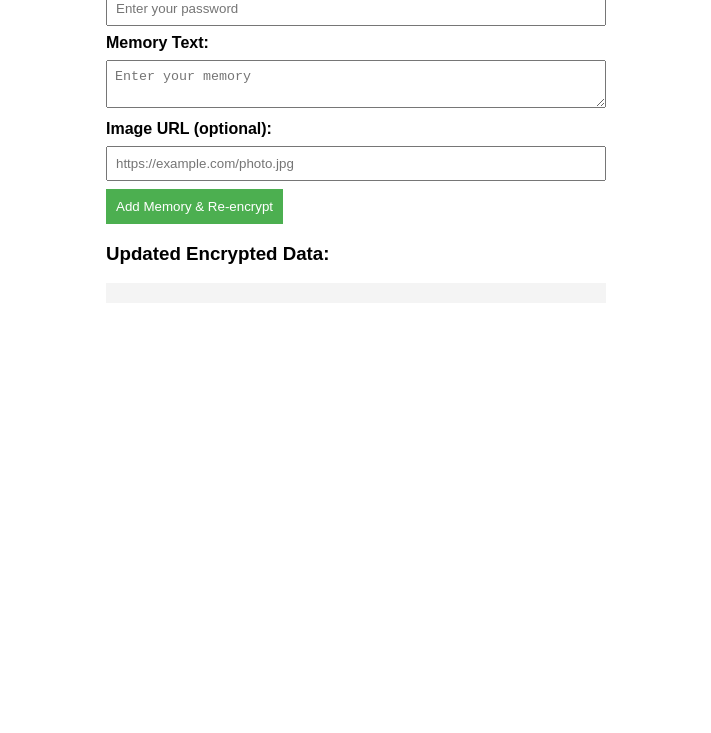
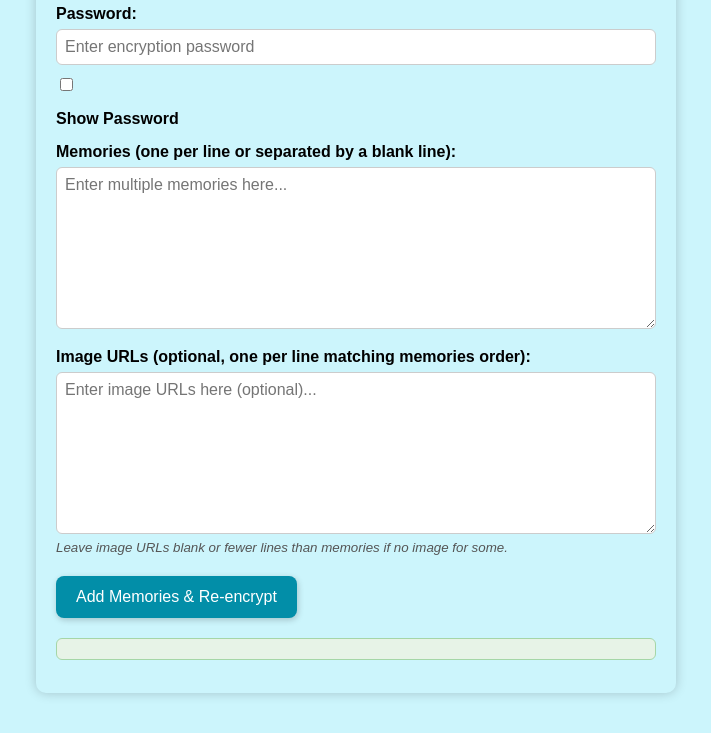
Before and after one commit to plknit00/memories, a plain HTML site: page add-memory.html in a window 1280 px wide. Shown: the part 123-856 px from the top of the page, without its empty margins (284-995 px from the left). Before the commit the page ends 800 px from the top, so only its background shows below. Drawn offline with nearby package versions, Linux system fonts and the light colour scheme.

Commit message:
more updates

```diff
--- a/add-memory.html
+++ b/add-memory.html
@@ -1,70 +1,126 @@
 <!DOCTYPE html>
-<html lang="en">
+<html lang="en" >
 <head>
   <meta charset="UTF-8" />
-<title>Add Memory (Works if memories.txt empty or missing)</title>
+  <title>Add Memories (Batch)</title>
   <style>
     body {
       font-family: Arial, sans-serif;
-    max-width: 500px;
-    margin: auto;
+      max-width: 600px;
+      margin: 40px auto;
+      background: #ccf5fc;
       padding: 20px;
+      border-radius: 10px;
+      box-shadow: 0 0 12px rgba(0,0,0,0.2);
     }
-  input, textarea {
+    label {
+      display: block;
+      margin-top: 15px;
+      font-weight: bold;
+    }
+    textarea, input[type="text"], input[type="password"] {
       width: 100%;
-    margin: 8px 0;
       padding: 8px;
+      margin-top: 6px;
+      border-radius: 6px;
+      border: 1px solid #ccc;
+      font-size: 1rem;
       box-sizing: border-box;
+      font-family: inherit;
     }
     button {
+      margin-top: 20px;
+      padding: 12px 20px;
+      font-size: 1rem;
+      border: none;
+      border-radius: 8px;
+      background-color: #028ea8;
+      color: white;
+      cursor: pointer;
+      box-shadow: 1px 2px 6px rgba(0,0,0,0.2);
+      transition: background-color 0.3s ease;
+    }
+    button:hover {
+      background-color: #004e5c;
+    }
+    #output {
+      margin-top: 20px;
+      white-space: pre-wrap;
+      background: #e7f3e7;
       padding: 10px;
-    background: #4CAF50;
-    color: white;
-    border: none;
-    cursor: pointer;
-  }
-  pre {
-    background: #f4f4f4;
-    padding: 10px;
-    white-space: pre-wrap;
-    word-wrap: break-word;
+      border-radius: 6px;
+      border: 1px solid #a5d6a7;
+      font-family: monospace;
       max-height: 250px;
       overflow-y: auto;
+      user-select: text;
     }
-  label {
-    font-weight: bold;
+    small {
+      color: #555;
+      font-style: italic;
+    }
+    #copyBtn {
+      display: none;
+      margin-top: 8px;
+      background-color: #028ea8;
+    }
+    #copyBtn:hover {
+      background-color: #004e5c;
+    }
+    .checkbox-container {
+      margin-top: 10px;
+      user-select: none;
     }
   </style>
 </head>
 <body>
 
-<h2>Add a New Memory</h2>
+<h2>Add Memories (Batch)</h2>
 
-<label>Password:</label>
-<input type="password" id="password" placeholder="Enter your password">
+<label for="password">Password:</label>
+<input type="password" id="password" placeholder="Enter encryption password" />
+<div class="checkbox-container">
+  <input type="checkbox" id="showPassword" />
+  <label for="showPassword">Show Password</label>
+</div>
 
-<label>Memory Text:</label>
-<textarea id="memoryText" placeholder="Enter your memory"></textarea>
+<label for="memoriesText">Memories (one per line or separated by a blank line):</label>
+<textarea id="memoriesText" rows="8" placeholder="Enter multiple memories here..."></textarea>
 
-<label>Image URL (optional):</label>
-<input type="url" id="memoryImage" placeholder="https://example.com/photo.jpg">
+<label for="imagesText">Image URLs (optional, one per line matching memories order):</label>
+<textarea id="imagesText" rows="8" placeholder="Enter image URLs here (optional)..."></textarea>
 
-<button onclick="addMemory()">Add Memory & Re-encrypt</button>
+<small>Leave image URLs blank or fewer lines than memories if no image for some.</small>
 
-<h3>Updated Encrypted Data:</h3>
+<button onclick="addMemories()">Add Memories & Re-encrypt</button>
+
 <pre id="output"></pre>
+<button id="copyBtn" onclick="copyToClipboard()">Copy to Clipboard</button>
 
-<!-- CryptoJS Library -->
 <script src="https://cdnjs.cloudflare.com/ajax/libs/crypto-js/4.1.1/crypto-js.min.js"></script>
 <script>
-async function addMemory() {
-  const password = document.getElementById('password').value;
-  const text = document.getElementById('memoryText').value.trim();
-  const image = document.getElementById('memoryImage').value.trim();
+  // Toggle password visibility
+  document.getElementById('showPassword').addEventListener('change', function() {
+    const pwd = document.getElementById('password');
+    pwd.type = this.checked ? 'text' : 'password';
+  });
+
+  async function addMemories() {
+    const password = document.getElementById('password').value.trim();
+    const memoriesInput = document.getElementById('memoriesText').value.trim();
+    const imagesInput = document.getElementById('imagesText').value.trim();
     const output = document.getElementById('output');
+    const copyBtn = document.getElementById('copyBtn');
 
-  if (!password || !text) {
-    alert("Password and memory text are required.");
+    copyBtn.style.display = 'none';
+    output.textContent = '';
+
+    if (!password) {
+      alert("Password is required.");
+      return;
+    }
+    if (!memoriesInput) {
+      alert("Please enter at least one memory.");
       return;
     }
 
@@ -74,48 +130,58 @@ async function addMemory() {
 
       if (res.ok) {
         const encryptedData = await res.text();
-      console.log("Encrypted data fetched:", JSON.stringify(encryptedData));
-
         if (encryptedData.trim().length > 0) {
-        // Try decrypting
           const bytes = CryptoJS.AES.decrypt(encryptedData, password);
           const decryptedStr = bytes.toString(CryptoJS.enc.Utf8);
-        console.log("Decrypted string:", decryptedStr);
 
           if (!decryptedStr) {
             alert("Password incorrect or file corrupted.");
             return;
           }
-        try {
           memories = JSON.parse(decryptedStr);
-        } catch (jsonErr) {
-          console.error("JSON parse error:", jsonErr);
-          alert("Decrypted data is not valid JSON.");
-          return;
         }
-      } else {
-        console.log("memories.txt is empty, starting fresh.");
-      }
-    } else {
-      console.log("memories.txt not found, starting fresh.");
       }
 
-    // Add new memory
-    const newMemory = { text };
-    if (image) newMemory.image = image;
-    memories.push(newMemory);
+      let newMemoriesArr = memoriesInput.split(/\n\s*\n/);
+      if (newMemoriesArr.length === 1) {
+        newMemoriesArr = memoriesInput.split('\n').filter(s => s.trim() !== '');
+      }
+
+      let imagesArr = [];
+      if (imagesInput) {
+        imagesArr = imagesInput.split('\n').map(s => s.trim());
+      }
+
+      for (let i = 0; i < newMemoriesArr.length; i++) {
+        const text = newMemoriesArr[i].trim();
+        if (!text) continue;
+        const mem = { text };
+        if (imagesArr[i]) {
+          mem.image = imagesArr[i];
+        }
+        memories.push(mem);
+      }
 
       const newEncrypted = CryptoJS.AES.encrypt(JSON.stringify(memories), password).toString();
-
       output.textContent = newEncrypted;
-    alert("Memory added! Copy the above encrypted text into memories.txt");
+      copyBtn.style.display = 'inline-block';
+      alert("Memories added! You can now copy the encrypted text into memories.txt");
 
     } catch (err) {
-    console.error("Unexpected error:", err);
+      console.error(err);
       alert("Error decrypting or processing memories.");
     }
   }
 
+  function copyToClipboard() {
+    const output = document.getElementById('output');
+    navigator.clipboard.writeText(output.textContent).then(() => {
+      alert("Encrypted text copied to clipboard!");
+    }).catch(() => {
+      alert("Failed to copy. Please copy manually.");
+    });
+  }
 </script>
+
 </body>
 </html>
```
Also changed, not shown: index.html (+120 -28 lines), memories.txt. Lines whose indentation alone changed are shown as unchanged.
